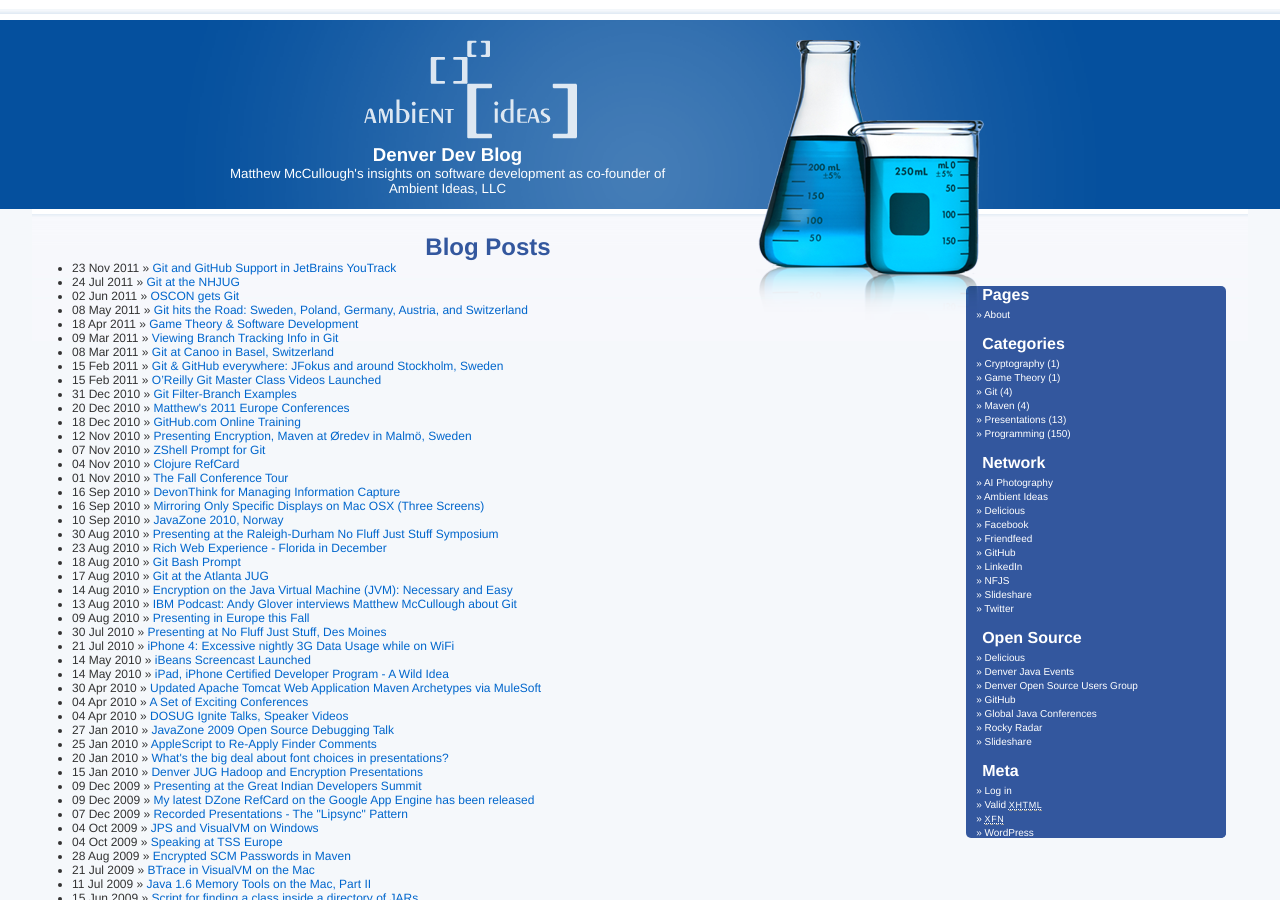
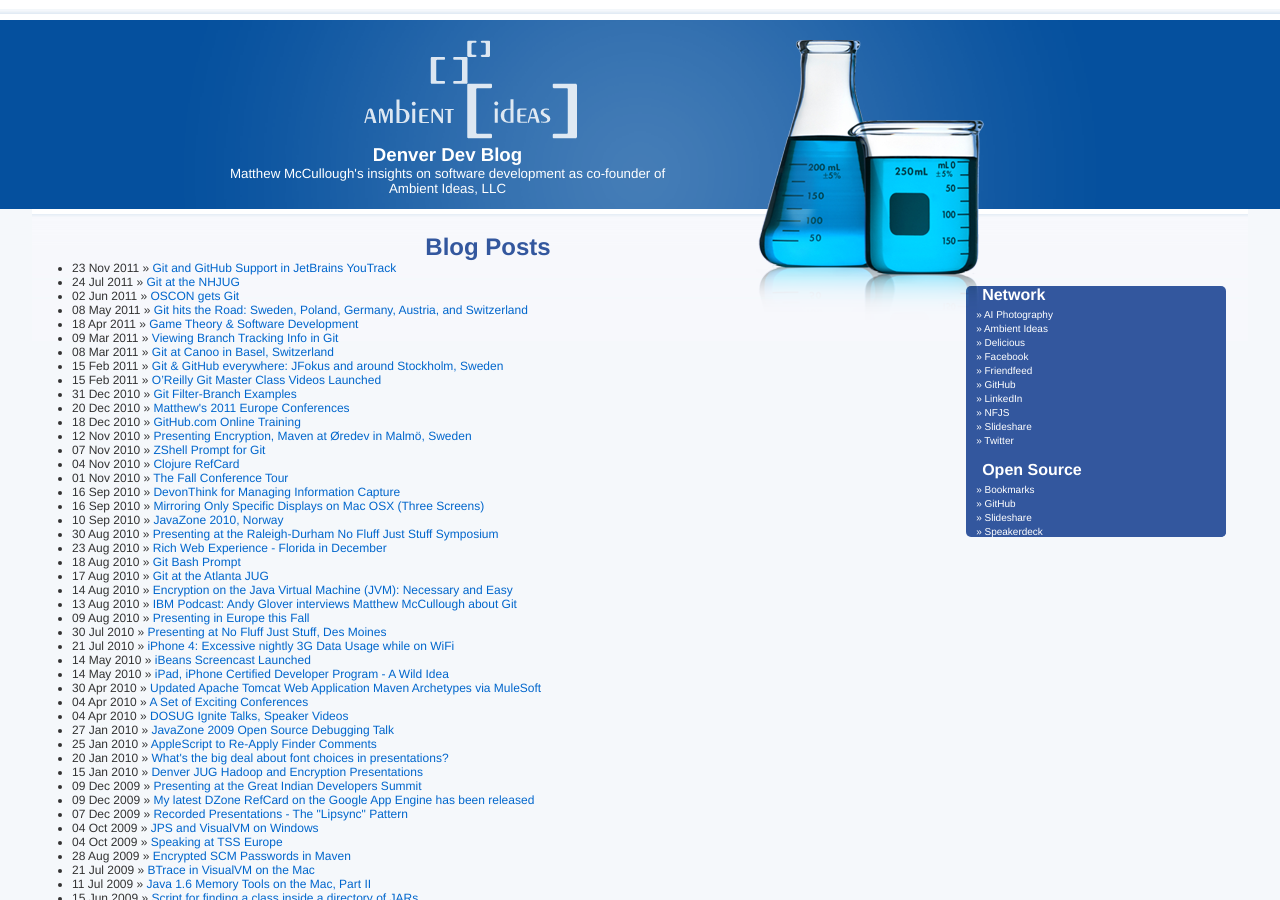
Before and after one commit to ambientideas/ambientideas.github.io, a Jekyll site: the page built from blog/index.html, in a window 1280 px wide and 900 px high. Built offline with Jekyll 4.4.1, drawn with Linux system fonts in a browser that asks for light colours; Markdown is read by kramdown in place of the engine named in the settings.

Commit message:
Styled blog. Add missing about page.

```diff
--- a/_layouts/blog.html
+++ b/_layouts/blog.html
@@ -38,41 +38,6 @@
 			</div>
 			<div id="sidebar">
 				<ul>
-					<li class="pagenav">
-						<h2>
-							Pages
-						</h2>
-						<ul>
-							<li class="page_item page-item-2">
-								<a href="http://ambientideas.com/blog/index.php/about/" title="About">About</a>
-							</li>
-						</ul>
-					</li>
-					<li class="categories">
-						<h2>
-							Categories
-						</h2>
-						<ul>
-							<li class="cat-item cat-item-61">
-								<a href="http://ambientideas.com/blog/index.php/category/cryptography/" title="View all posts filed under Cryptography">Cryptography</a> (1)
-							</li>
-							<li class="cat-item cat-item-68">
-								<a href="http://ambientideas.com/blog/index.php/category/game-theory/" title="View all posts filed under Game Theory">Game Theory</a> (1)
-							</li>
-							<li class="cat-item cat-item-36">
-								<a href="http://ambientideas.com/blog/index.php/category/git/" title="View all posts filed under Git">Git</a> (4)
-							</li>
-							<li class="cat-item cat-item-42">
-								<a href="http://ambientideas.com/blog/index.php/category/maven/" title="View all posts filed under Maven">Maven</a> (4)
-							</li>
-							<li class="cat-item cat-item-53">
-								<a href="http://ambientideas.com/blog/index.php/category/presentations/" title="View all posts filed under Presentations">Presentations</a> (13)
-							</li>
-							<li class="cat-item cat-item-1">
-								<a href="http://ambientideas.com/blog/index.php/category/programming/" title="View all posts filed under Programming">Programming</a> (150)
-							</li>
-						</ul>
-					</li>
 					<li id="linkcat-38" class="linkcat">
 						<h2>
 							Network
@@ -116,44 +81,16 @@
 						</h2>
 						<ul class='xoxo blogroll'>
 							<li>
-								<a href="http://delicious.com/matthew.mccullough" rel="me" target="_blank">Delicious</a>
-							</li>
-							<li>
-								<a href="http://www.icalx.com/html/programr/year.php?cal=Denver+Developer+Events&amp;getdate=20090111" rel="me" target="_blank">Denver Java Events</a>
-							</li>
-							<li>
-								<a href="http://www.denveropensource.org" rel="me" target="_blank">Denver Open Source Users Group</a>
+								<a href="http://pinboard.in/u/matthew.mccullough" rel="me" target="_blank">Bookmarks</a>
 							</li>
 							<li>
 								<a href="http://github.com/matthewmccullough/" rel="me" target="_blank">GitHub</a>
 							</li>
 							<li>
-								<a href="http://www.icalx.com/html/programr/year.php?cal=Java+Conferences+%26+Speaking+Events&amp;getdate=20090111" rel="me" target="_blank">Global Java Conferences</a>
+								<a href="http://www.slideshare.net/matthewmccullough" rel="me" target="_blank">Slideshare</a>
 							</li>
 							<li>
-								<a href="http://www.rockyradar.com" target="_blank">Rocky Radar</a>
-							</li>
-							<li>
-								<a href="http://www.slideshare.net/matthewmccullough" rel="me" target="_blank">Slideshare</a>
-							</li>
-						</ul>
-					</li>
-					<li>
-						<h2>
-							Meta
-						</h2>
-						<ul>
-							<li>
-								<a href="http://ambientideas.com/blog/wp-login.php">Log in</a>
-							</li>
-							<li>
-								<a href="http://validator.w3.org/check/referer" title="This page validates as XHTML 1.0 Transitional">Valid <abbr title="eXtensible HyperText Markup Language">XHTML</abbr></a>
-							</li>
-							<li>
-								<a href="http://gmpg.org/xfn/"><abbr title="XHTML Friends Network">XFN</abbr></a>
-							</li>
-							<li>
-								<a href="http://wordpress.org/" title="Powered by WordPress, state-of-the-art semantic personal publishing platform.">WordPress</a>
+								<a href="http://www.speakerdeck.com/matthewmccullough" rel="me" target="_blank">Speakerdeck</a>
 							</li>
 						</ul>
 					</li>
```
Also changed, not shown: blog/index.php/about/index.html (added, +9 -0 lines).
